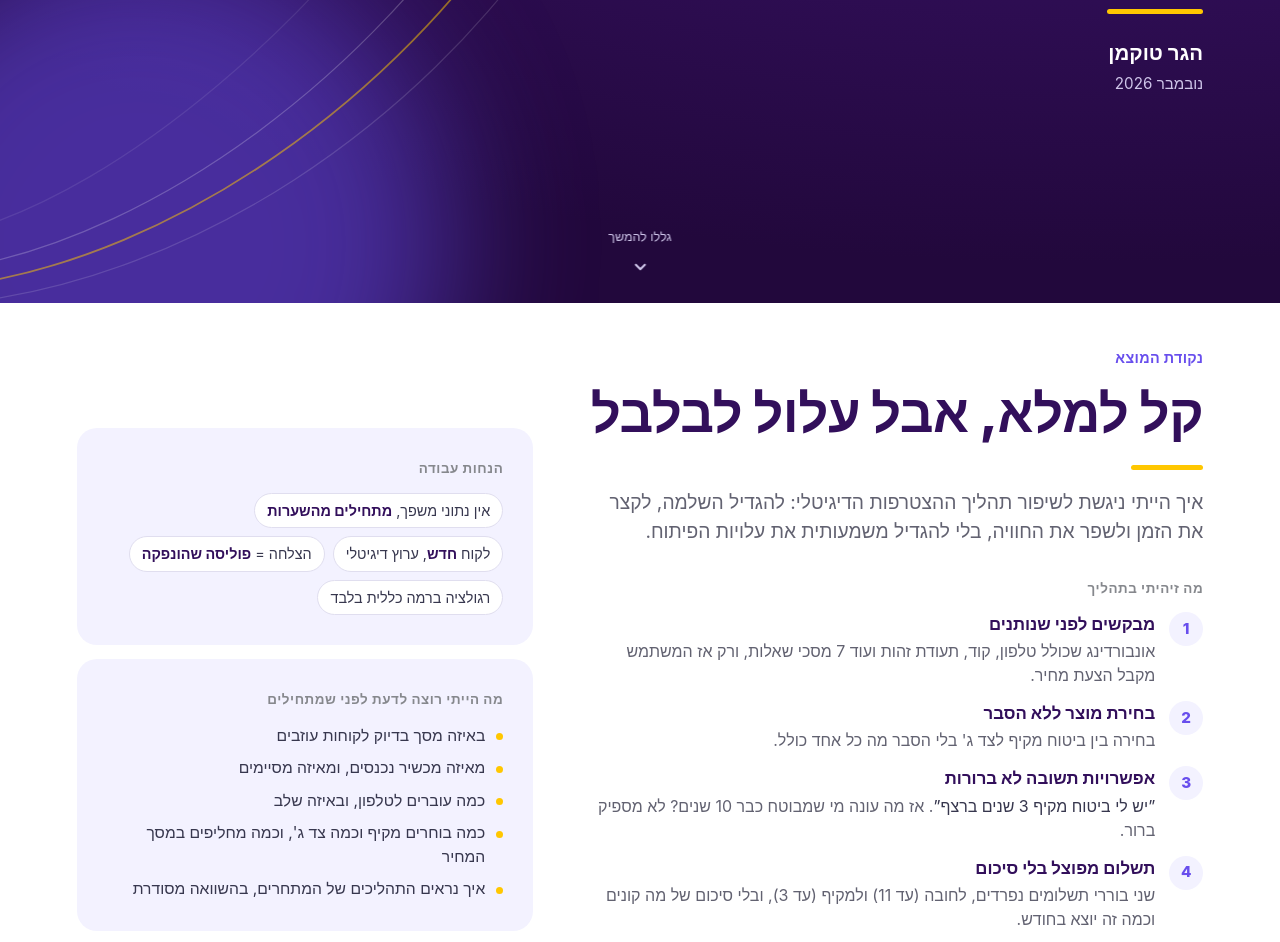
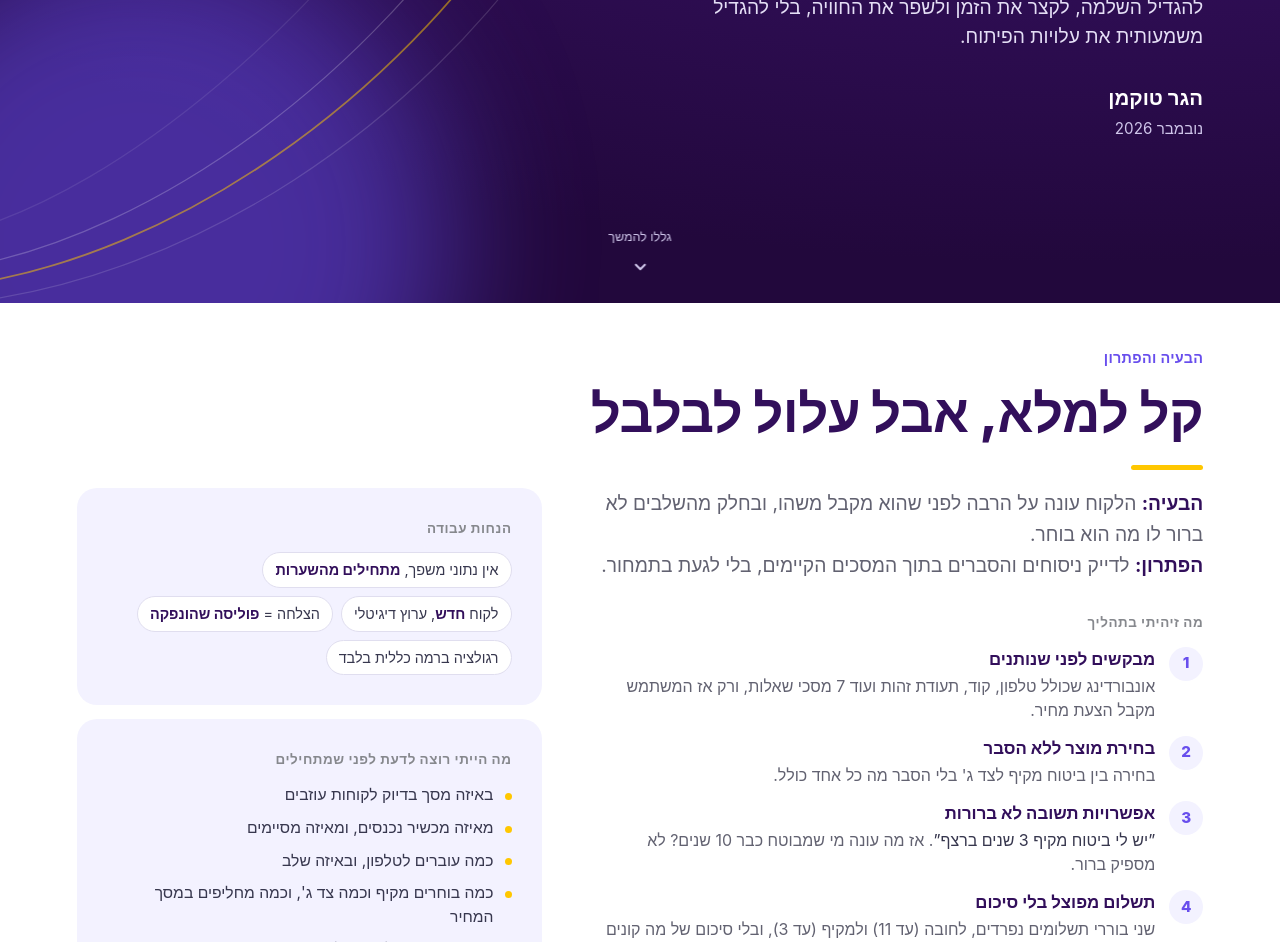
Before and after one commit to ninastudiio-creator/car-onboarding, a plain HTML site: page index.html in a window 1280 px wide. Shown: the part 497-1439 px from the top of the page. Drawn offline with Linux system fonts and the light colour scheme.

Commit message:
Slide 1: problem and solution line; approach line on cover
Co-Authored-By: Claude Opus 5.5 <noreply@anthropic.com>

```diff
--- a/index.html
+++ b/index.html
@@ -43,7 +43,9 @@
   .byline{margin-top:10px;font-size:.88rem;color:var(--muted)}
 
   /* ---------- שקף 1 ---------- */
-  .s1-grid{display:grid;grid-template-columns:1.3fr 1fr;gap:clamp(24px,4.5vw,72px);align-items:end}
+  .s1-grid{display:grid;grid-template-columns:1.3fr 1fr;gap:clamp(24px,4.5vw,72px);align-items:start}
+  .lede.ps{max-width:60ch;line-height:1.6}
+  .lede.ps b{color:var(--brand)}
   .label{font-size:.84rem;font-weight:700;color:var(--muted);letter-spacing:.04em;margin-bottom:14px}
   .problems{list-style:none;display:grid;gap:14px;counter-reset:p}
   .problems li{display:grid;grid-template-columns:34px 1fr;gap:14px;align-items:start;counter-increment:p}
@@ -266,6 +268,8 @@
   .c-eyebrow{color:var(--yellow);font-weight:600;font-size:clamp(.88rem,1.15vw,1.05rem);letter-spacing:.02em;margin-bottom:20px}
   .cover h1{color:#fff;font-size:clamp(2.4rem,5.4vw,4.6rem);max-width:13ch;line-height:1.08;white-space:normal}
   .cover .bar{width:96px;margin:30px 0 24px}
+  .c-lede{font-size:clamp(1.02rem,1.5vw,1.25rem);color:#e4def5;max-width:46ch;margin-bottom:clamp(22px,4vh,40px)}
+  .js .in .c-lede.r{transition-delay:.5s}
   .c-name{font-size:clamp(1.1rem,1.6vw,1.4rem);font-weight:700}
   .c-date{color:#cfc6ea;font-size:.95rem;margin-top:4px}
   .c-orb{position:absolute;border-radius:50%;filter:blur(70px);pointer-events:none;z-index:0}
@@ -349,6 +353,7 @@
     <p class="c-eyebrow r">תרגיל בית · מנהלת מוצר דיגיטל · ביטוח רכב מקיף + חובה</p>
     <h1 class="r">שיפור תהליך ההצטרפות הדיגיטלי</h1>
     <span class="bar" aria-hidden="true"></span>
+    <p class="c-lede r">להגדיל השלמה, לקצר את הזמן ולשפר את החוויה, בלי להגדיל משמעותית את עלויות הפיתוח.</p>
     <div class="c-who r"><p class="c-name">הגר טוקמן</p><p class="c-date">נובמבר 2026</p></div>
   </div>
   <div class="c-hint" aria-hidden="true">גללו להמשך<svg width="18" height="18" viewBox="0 0 16 16" fill="none" stroke="currentColor" stroke-width="1.8" stroke-linecap="round" stroke-linejoin="round"><path d="M4 6l4 4 4-4"/></svg></div>
@@ -357,12 +362,12 @@
 <!-- ================= שקף 1: שער, הבעיה, ומה הייתי רוצה לדעת ================= -->
 <section class="slide" id="s1" aria-label="שקף 1">
   <div class="inner">
+    <p class="eyebrow r">הבעיה והפתרון</p>
+    <h1 class="r">קל למלא, אבל עלול לבלבל</h1>
+    <span class="bar" aria-hidden="true"></span>
     <div class="s1-grid">
       <div>
-        <p class="eyebrow r">נקודת המוצא</p>
-        <h1 class="r">קל למלא, אבל עלול לבלבל</h1>
-        <span class="bar" aria-hidden="true"></span>
-        <p class="lede r">איך הייתי ניגשת לשיפור תהליך ההצטרפות הדיגיטלי: להגדיל השלמה, לקצר את הזמן ולשפר את החוויה, בלי להגדיל משמעותית את עלויות הפיתוח.</p>
+        <p class="lede ps r"><b>הבעיה:</b> הלקוח עונה על הרבה לפני שהוא מקבל משהו, ובחלק מהשלבים לא ברור לו מה הוא בוחר.<br><b>הפתרון:</b> לדייק ניסוחים והסברים בתוך המסכים הקיימים, בלי לגעת בתמחור.</p>
 
         <p class="label r" style="margin-top:clamp(24px,4vh,40px)">מה זיהיתי בתהליך</p>
         <ol class="problems">
```
